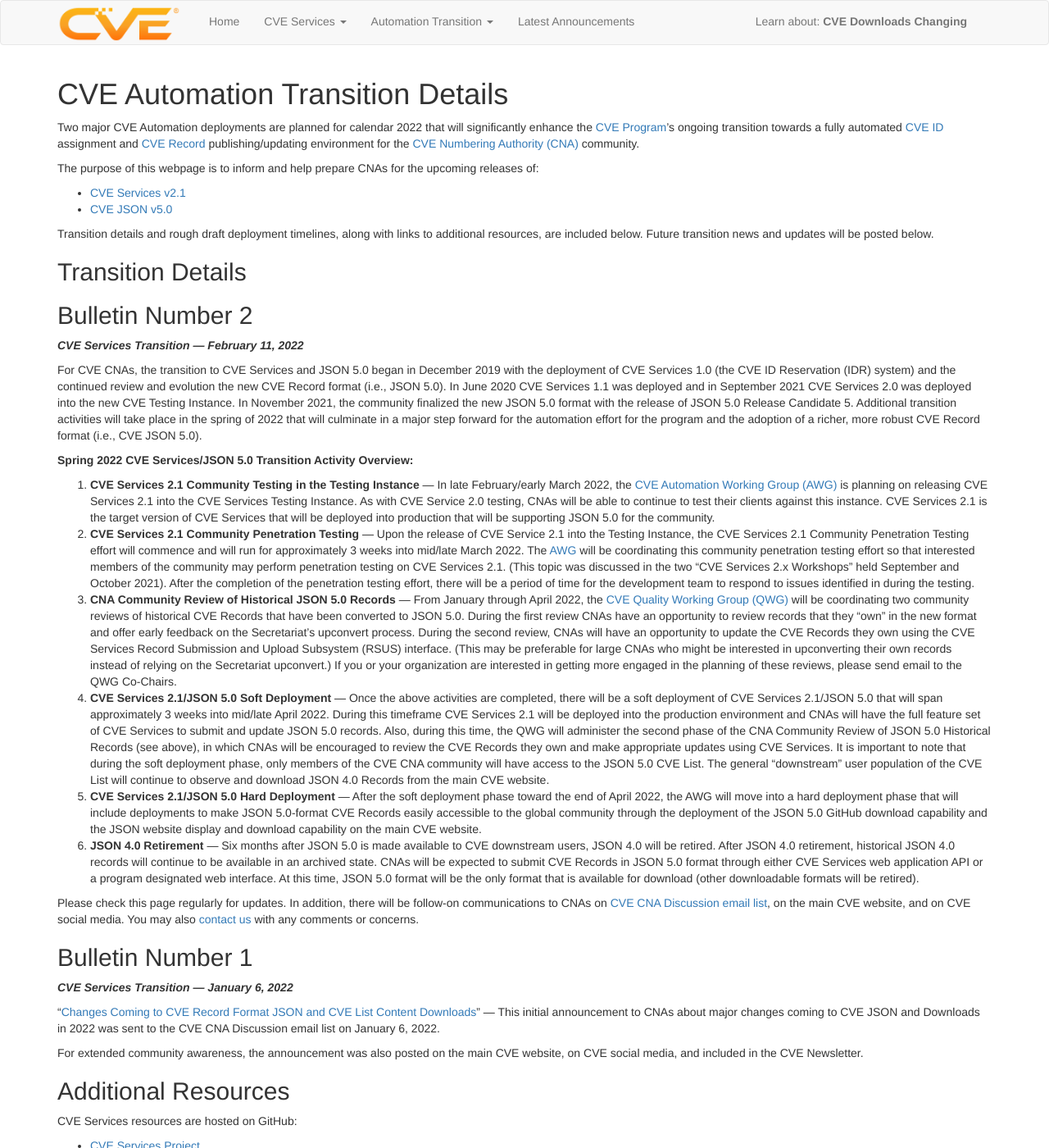
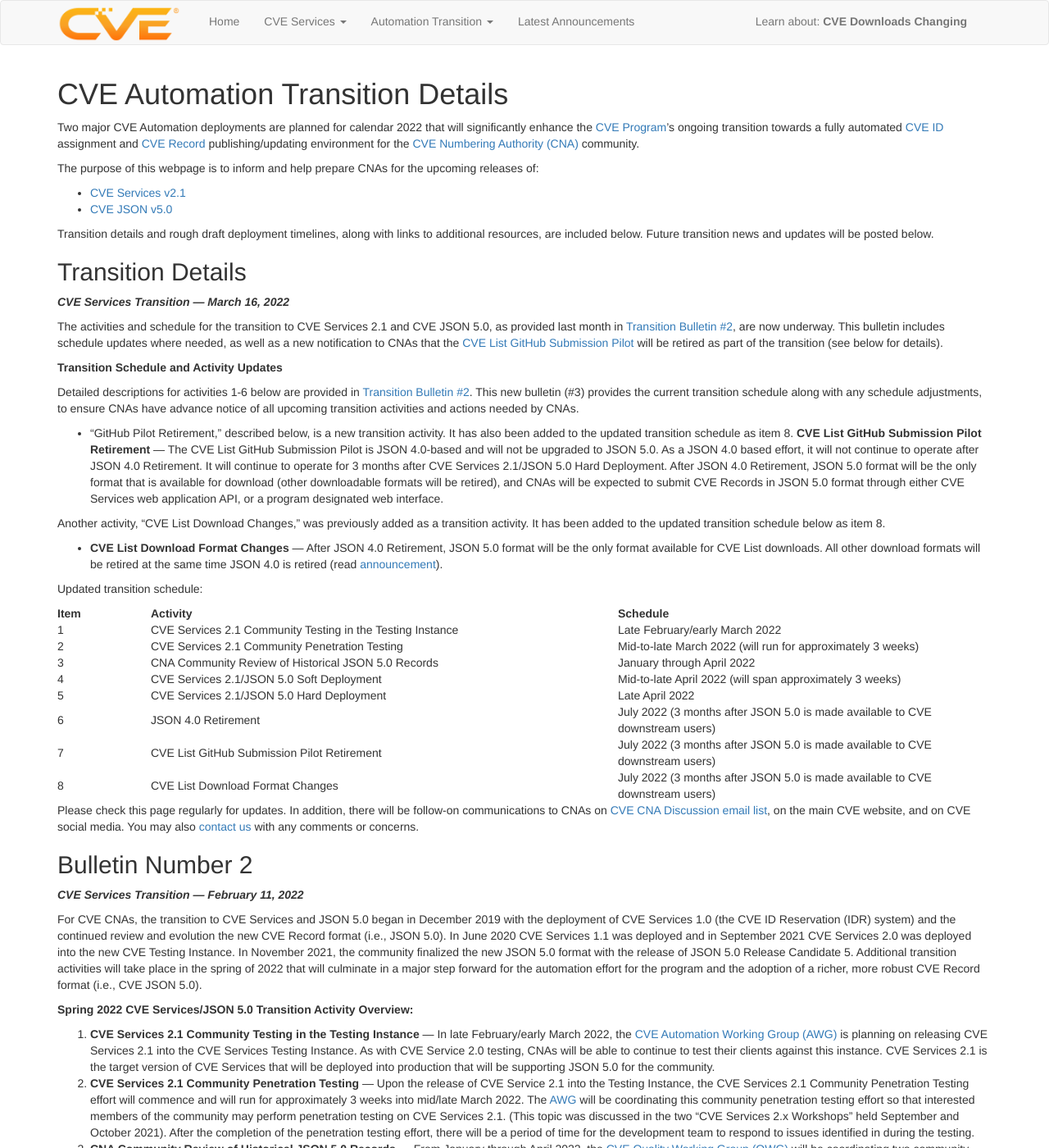
Before and after one commit to CVEProject/cveproject.github.io, a Jekyll site: the page built from automation-transition.md, in a window 1280 px wide and 1400 px high. Shown: the whole window at 82% size. Built offline with Jekyll 4.4.1, drawn with Linux system fonts in a browser that asks for light colours; nearby versions of some CDN libraries.

Commit message:
Update automation-transition.md
Add schedule table

```diff
--- a/automation-transition.md
+++ b/automation-transition.md
@@ -12,6 +12,73 @@ The purpose of this webpage is to inform and help prepare CNAs for the upcoming
 Transition details and rough draft deployment timelines, along with links to additional resources, are included below. Future transition news and updates will be posted below.
 
 ## Transition Details
+
+<strong>*CVE Services Transition  —  March 16, 2022*</strong>
+
+The activities and schedule for the transition to CVE Services 2.1 and CVE JSON 5.0, as provided last month in [Transition Bulletin #2](https://cveproject.github.io/automation-transition#bulletin-number-2), are now underway. This bulletin includes schedule updates where needed, as well as a new notification to CNAs that the [CVE List GitHub Submission Pilot](https://github.com/CVEProject/cvelist) will be retired as part of the transition (see below for details).
+
+<strong>Transition Schedule and Activity Updates</strong>
+
+Detailed descriptions for activities 1-6 below are provided in [Transition Bulletin #2](https://cveproject.github.io/automation-transition#bulletin-number-2). This new bulletin (#3) provides the current transition schedule along with any schedule adjustments, to ensure CNAs have advance notice of all upcoming transition activities and actions needed by CNAs.
+
+* “GitHub Pilot Retirement,” described below, is a new transition activity. It has also been added to the updated transition schedule as item 8.
+<strong>CVE List GitHub Submission Pilot Retirement</strong> &mdash; The CVE List GitHub Submission Pilot is JSON 4.0-based and will not be upgraded to JSON 5.0. As a JSON 4.0 based effort, it will not continue to operate after JSON 4.0 Retirement. It will continue to operate for 3 months after CVE Services 2.1/JSON 5.0 Hard Deployment. After JSON 4.0 Retirement, JSON 5.0 format will be the only format that is available for download (other downloadable formats will be retired), and CNAs will be expected to submit CVE Records in JSON 5.0 format through either CVE Services web application API, or a program designated web interface.
+
+Another activity, “CVE List Download Changes,” was previously added as a transition activity. It has been added to the updated transition schedule below as item 8.
+
+* <strong>CVE List Download Format Changes</strong> &mdash; After JSON 4.0 Retirement, JSON 5.0 format will be the only format available for CVE List downloads. All other download formats will be retired at the same time JSON 4.0 is retired (read [announcement](https://www.cve.org/Media/News/item/blog/2022/01/18/CVE-List-Download-Formats-Are)).
+
+Updated transition schedule:
+
+  <table>
+    <tr>
+      <th style="width:10%">Item</th>
+      <th style="width:50%">Activity</th>
+      <th style="width:40%">Schedule</th>
+    </tr>
+    <tr>
+      <td>1</td>
+      <td>CVE Services 2.1 Community Testing in the Testing Instance</td>
+      <td>Late February/early March 2022</td>
+    </tr>
+    <tr>
+      <td>2</td>
+      <td>CVE Services 2.1 Community Penetration Testing</td>
+      <td>Mid-to-late March 2022 (will run for approximately 3 weeks)</td>
+    </tr>
+      <tr>
+      <td>3</td>
+      <td>CNA Community Review of Historical JSON 5.0 Records</td>
+      <td>January through April 2022</td>
+    </tr>
+      <tr>
+      <td>4</td>
+      <td>CVE Services 2.1/JSON 5.0 Soft Deployment</td>
+      <td>Mid-to-late April 2022 (will span approximately 3 weeks)</td>
+    </tr>
+      <tr>
+      <td>5</td>
+      <td>CVE Services 2.1/JSON 5.0 Hard Deployment</td>
+      <td>Late April 2022</td>
+    </tr>
+      <tr>
+      <td>6</td>
+      <td>JSON 4.0 Retirement</td>
+      <td>July 2022 (3 months after JSON 5.0 is made available to CVE downstream users)</td>
+    </tr>
+      <tr>
+      <td>7</td>
+      <td>CVE List GitHub Submission Pilot Retirement</td>
+      <td>July 2022 (3 months after JSON 5.0 is made available to CVE downstream users)</td>
+    </tr>
+      <tr>
+      <td>8</td>
+      <td>CVE List Download Format Changes</td>
+      <td>July 2022 (3 months after JSON 5.0 is made available to CVE downstream users)</td>
+    </tr>
+  </table>
+
+Please check this page regularly for updates. In addition, there will be follow-on communications to CNAs on [CVE CNA Discussion email list](mailto:cve-cna-list@mitre.org), on the main CVE website, and on CVE social media. You may also [contact us](https://cveform.mitre.org/) with any comments or concerns.
 
 ## Bulletin Number 2
 <strong>*CVE Services Transition  —  February 11, 2022*</strong>
```
